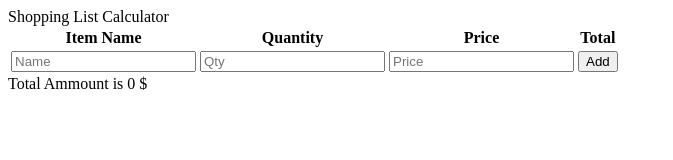
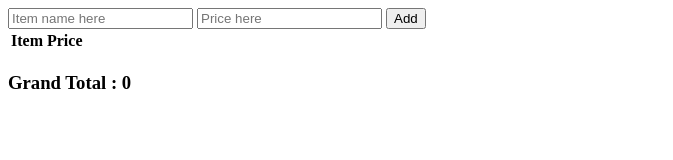
Before and after one commit to acciojob/shopping-cart-ShamsTanweer, a website: page index.html in a window 1280 px wide. Shown: the whole page, without its empty margins (0-673 px from the left). Drawn offline with Linux system fonts and the light colour scheme.

Commit message:
Update index.html

```diff
--- a/index.html
+++ b/index.html
@@ -1,39 +1,25 @@
 <!DOCTYPE html>
 <html lang="en">
-
 <head>
     <meta charset="UTF-8">
+    <meta http-equiv="X-UA-Compatible" content="IE=edge">
     <meta name="viewport" content="width=device-width, initial-scale=1.0">
-	<title>Shoping List</title>
-	<link rel="stylesheet" href="./css/list.css">
-<script src="./js/list.js"></script>
+    <title>Shopping Cart</title>
 </head>
+<body>
+    <input type="text" placeholder="Item name here" id="item-name-input">
+    <input type="number" placeholder="Price here" id="item-price-input">
+    <button id="add">Add</button>
 
-<body>
-	<header id="heading">
-		Shopping List Calculator
-	</header>
-	<main onload="render()">
-		<table id="table1">
-			<caption></caption>
+
+    <table id="table">
         <tr>
-				<th>Item Name</th>
-				<th>Quantity</th>
+            <th>Item</th>
             <th>Price</th>
-				<th>Total</th>
-			</tr>
-			<tr>
-        <form id="myinputs">
-          <td><input type="text" id="item-name-input" placeholder="Name"></td>
-          <td><input type="text" id="item-qty-input" placeholder="Qty"></td>
-          <td><input type="text" id="item-price-input" placeholder="Price"></td>
-        </form>
-        <td><button id="add" onclick="addData();">Add</button></td>
         </tr>
     </table>
-    <div id="total">Total Ammount is 0 $</div>
-  </main>
-	<footer></footer>
+
+    <h3>Grand Total : <span id="total">0</span></h3>
+<script src="script.js"></script>
 </body>
-
 </html>
```
Lines whose indentation alone changed are shown as unchanged.
